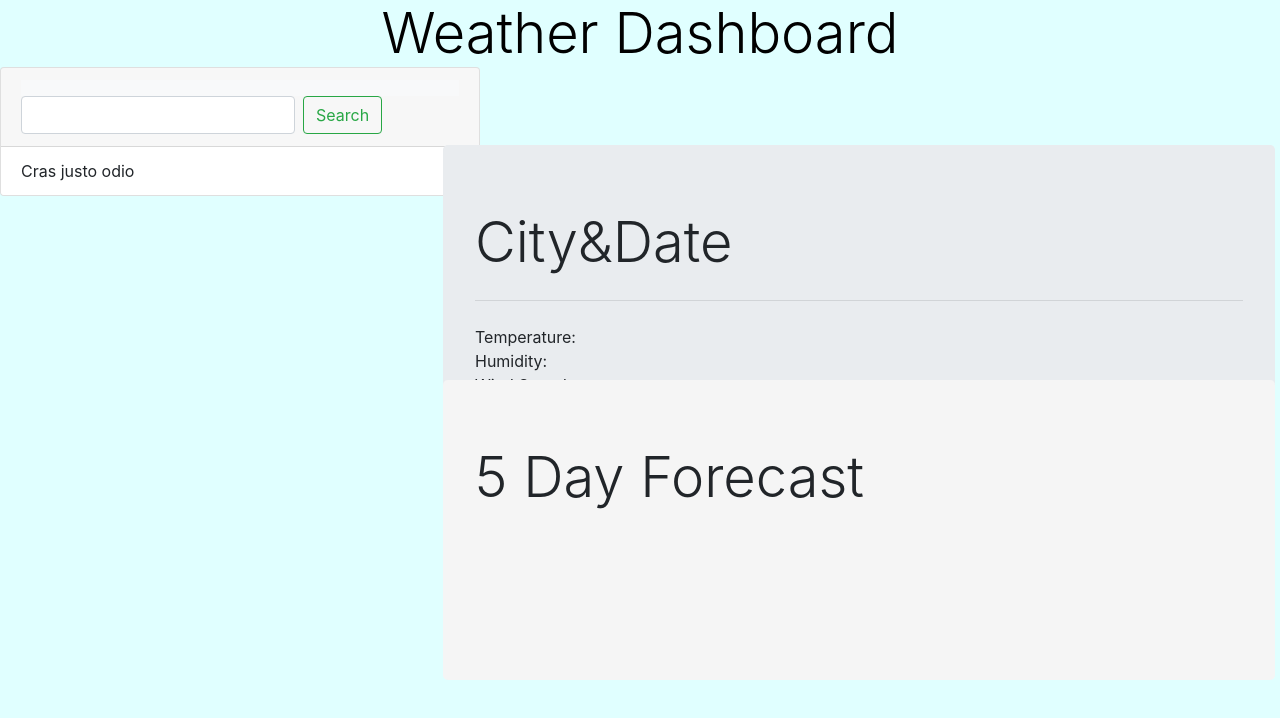
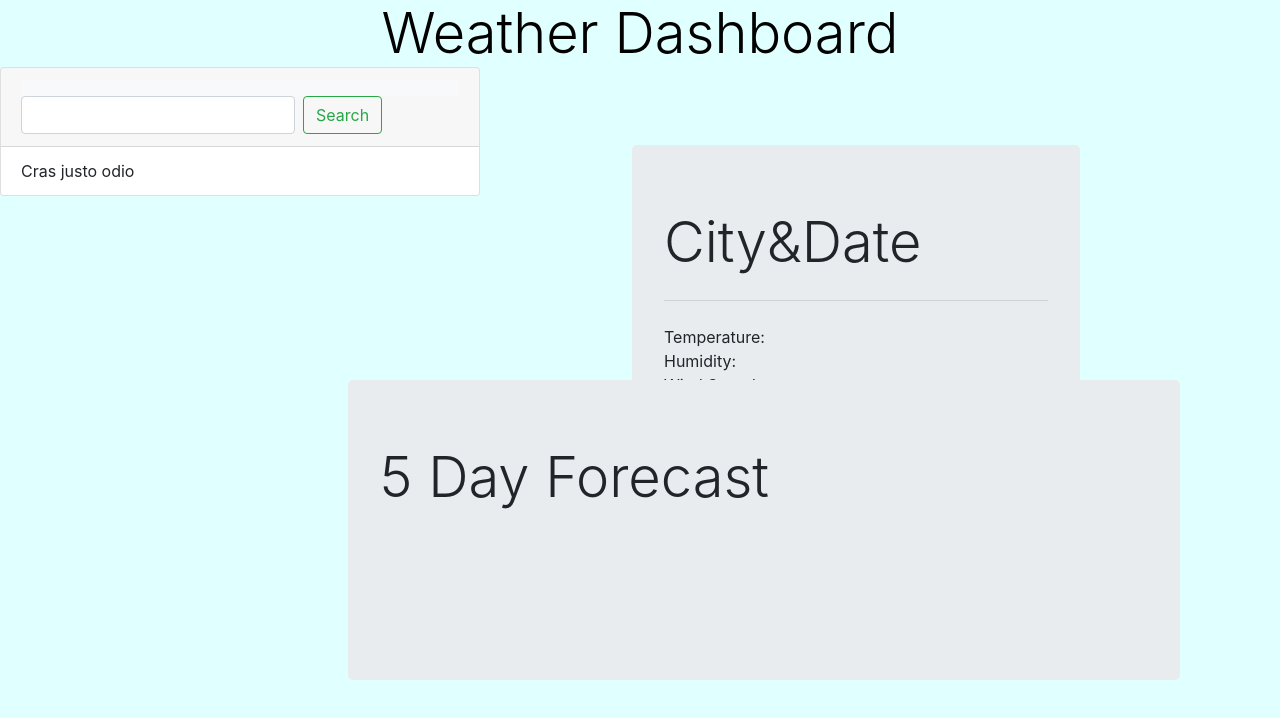
Before and after one commit to hotwasubi/weatherapi, a plain HTML site: page index.html in a window 1280 px wide. Drawn offline with nearby package versions, Linux system fonts and the light colour scheme.

Commit message:
file organization

```diff
--- /dev/null
+++ b/assets/style.css
@@ -0,0 +1,30 @@
+
+
+body{
+  background-color:lightcyan;
+}
+
+header{
+
+  color:black;
+}
+
+
+.jumbotron {
+
+ position: absolute;
+ right: 200px;
+ width: 35%;
+ height: 300px;
+ bottom: 323px;
+}
+
+#forecast{
+
+position: absolute;
+right: 100px;
+width: 65%;
+height: 300px;
+top: 380px;
+
+}
--- a/index.html
+++ b/index.html
@@ -5,39 +5,10 @@
     <meta name="viewport" content="width=device-width, initial-scale=1.0">
     <meta http-equiv="X-UA-Compatible" content="ie=edge">
     <link rel="stylesheet" href="https://stackpath.bootstrapcdn.com/bootstrap/4.4.1/css/bootstrap.min.css" integrity="sha384-Vkoo8x4CGsO3+Hhxv8T/Q5PaXtkKtu6ug5TOeNV6gBiFeWPGFN9MuhOf23Q9Ifjh" crossorigin="anonymous">
-
+    <link rel="stylesheet" href="assets/style.css">
 
     <title>Weather Dashboard</title>
-    <style>
 
-    body{
-      background-color:lightcyan;
-    }
-
-    header{
-
-      color:black;
-    }
-
-
-   .jumbotron {
-     position: absolute;
-     right: 5px;
-     width: 65%;
-     height: 300px;
-     bottom: 323px;
-   }
-
-  #forecast{
-    position: absolute;
-    right: 5px;
-    width: 65%;
-    height: 300px;
-    top: 380px;
-    background-color: whitesmoke;
-  }
-
-    </style>
 </head>
 
 
@@ -83,14 +54,7 @@
 
 
 </div>
-<script src="https://code.jquery.com/jquery-3.4.1.min.js"></script>
-<script>
 
-$("#search").click(function(){
-  console.log(clicked)
-});
-
-</script>
 
 
 </body>
--- a/style.css
+++ /dev/null
@@ -1,10 +0,0 @@
-header {
-    display: block;
-    position: center;
-    text-align: center;
-    border: 5px;
-}
-
-.jumbotron {
-    background-color: black;
-}
```
Also changed, not shown: assets/script.js (added).
